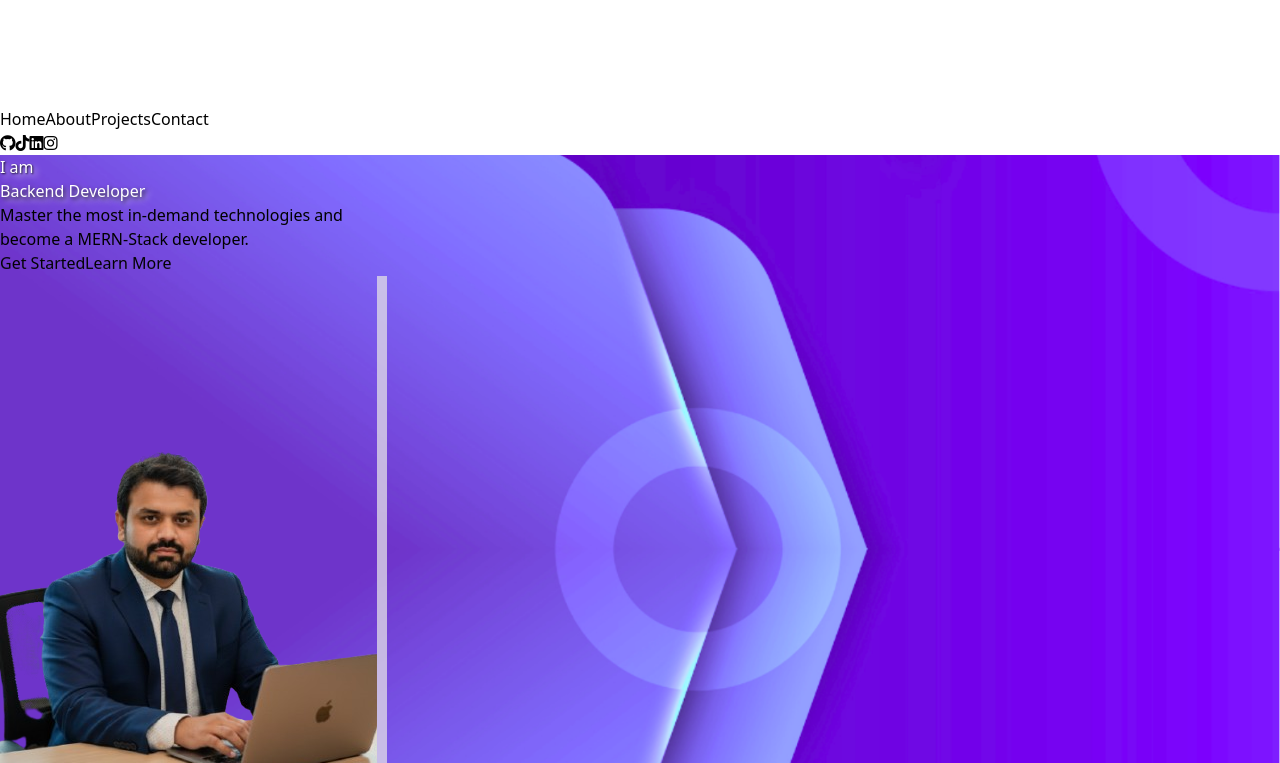
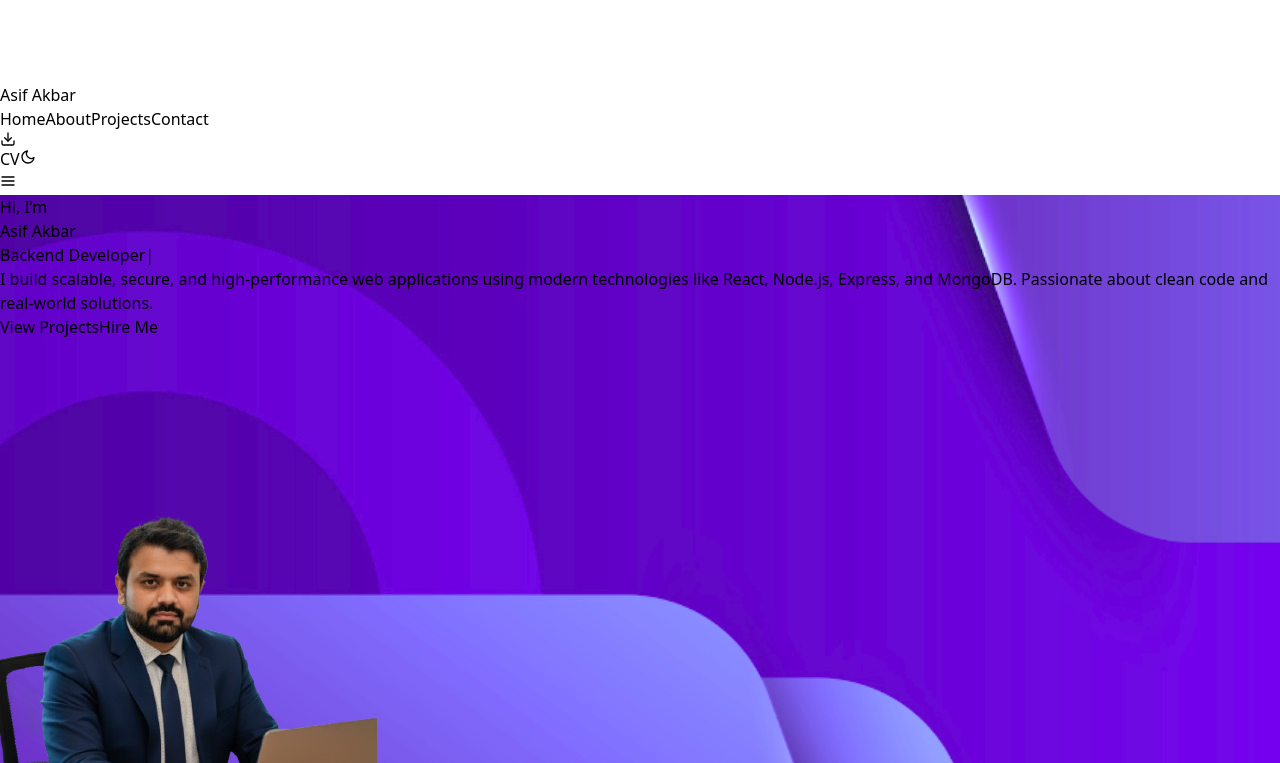
Before and after one commit to 786asifakbar/porto, a React (Vite) app: page / in a window 1280 px wide. Shown: the part 417-1180 px from the top of the page. Built offline with nearby package versions, Linux system fonts and the light colour scheme.

Commit message:
fix: update Home and Navbar components for improved functionality and styling

```diff
--- a/src/components/Home.jsx
+++ b/src/components/Home.jsx
@@ -1,112 +1,128 @@
-import { useEffect, useState } from 'react';
-import About from './About';
-import Skills from './Skills';
-import Services from './Services';
-import Projects from './Projects';
-import Contact from './Contact';
-import WhatsAppButton from './WhatsAppButton';
+import { useEffect, useState } from "react";
+import About from "./About";
+import Skills from "./Skills";
+import Services from "./Services";
+import Projects from "./Projects";
+import Contact from "./Contact";
+import WhatsAppButton from "./WhatsAppButton";
 
-const typingSpeed = 90; // Speed of typing effect in milliseconds
-const pauseDuration = 2000; // Duration to pause before changing text
+const roles = [
+  "MERN Stack Developer",
+  "Backend Developer (Node.js)",
+  "React Frontend Developer",
+];
+
+const typingSpeed = 80;
+const pauseDuration = 1800;
 
 const Home = () => {
-  const [text, setText] = useState('');
-  const [index, setIndex] = useState(0);
+  const [text, setText] = useState("");
+  const [roleIndex, setRoleIndex] = useState(0);
   const [isDeleting, setIsDeleting] = useState(false);
-  const phrases = ['Asif Akbar', 'Backend Developer (Node.js)'];
 
   useEffect(() => {
+    const currentRole = roles[roleIndex];
+
     const handleTyping = () => {
-      const currentPhrase = phrases[Math.floor(index / (phrases.length + 1))];
-      const newText = isDeleting
-        ? currentPhrase.substring(0, text.length - 1)
-        : currentPhrase.substring(0, text.length + 1);
-      setText(newText);
+      setText((prev) =>
+        isDeleting
+          ? currentRole.substring(0, prev.length - 1)
+          : currentRole.substring(0, prev.length + 1)
+      );
 
-      if (!isDeleting && newText === currentPhrase) {
+      if (!isDeleting && text === currentRole) {
         setTimeout(() => setIsDeleting(true), pauseDuration);
-      } else if (isDeleting && newText === '') {
+      } else if (isDeleting && text === "") {
         setIsDeleting(false);
-        setIndex((prev) => (prev + 1) % (phrases.length * 2)); // Loop through phrases
+        setRoleIndex((prev) => (prev + 1) % roles.length);
       }
     };
-    const typingInterval = setInterval(handleTyping, typingSpeed);
-    return () => clearInterval(typingInterval);
-  }, [text, isDeleting, index]);
+
+    const timer = setTimeout(handleTyping, typingSpeed);
+    return () => clearTimeout(timer);
+  }, [text, isDeleting, roleIndex]);
 
   return (
     <>
-      <div
-        className="flex flex-col md:flex-row items-center justify-between p-4 md:p-8
-        bg-cover bg-center shadow-2xl"
-        style={{
-          perspective: '1000px',
-          backgroundImage: 'url(re.png)', // Replace with your image path
-          backgroundSize: 'cover',
-          backgroundPosition: 'center',
-        }}
+      {/* HERO SECTION */}
+      <section
+        className="relative min-h-screen flex items-center
+        bg-cover bg-center"
+        style={{ backgroundImage: "url(re.png)" }}
       >
-        {/* Left Side: Heading with Typing Effect and Buttons */}
-        <div className="md:w-1/2 text-center md:text-left mb-8 md:mb-0 transform transition-transform duration-700">
-          <h1
-            className="text-4xl font-bold sm:text-3xl md:text-5xl lg:text-8xl
-             leading-tight tracking-wider"
-            style={{
-              color: 'white', // Set the color to white
-              textShadow: '1px 1px 2px rgba(0, 0, 0, 0.8), 4px 4px 6px rgba(255, 255, 255, 0.6)', // Adjust shadow for better visibility
-            }}
-          >
-            I am <br />
-            <span
-              className="font-extrabold animate-pulse"
-              style={{
-                color: 'white', // Set the color to white
-                textShadow: '2px 2px 4px rgba(0, 0, 0, 0.8), 4px 4px 6px rgba(255, 255, 255, 0.6)',
-              }}
-            >
+        {/* Overlay */}
+        <div className="absolute inset-0 bg-black/70"></div>
+
+        <div className="relative z-10 max-w-7xl mx-auto px-6 md:px-12
+          grid grid-cols-1 md:grid-cols-2 gap-10 items-center">
+
+          {/* LEFT CONTENT */}
+          <div className="text-center md:text-left">
+            <p className="text-purple-400 font-semibold tracking-wide mb-3">
+              Hi, I’m
+            </p>
+
+            <h1 className="text-white font-extrabold
+              text-4xl sm:text-5xl md:text-6xl leading-tight">
+              Asif Akbar
+            </h1>
+
+            <h2 className="mt-4 text-xl sm:text-2xl text-gray-300 h-8">
+              <span className="text-purple-400 font-semibold">
                 {text}
               </span>
-          </h1>
-          <p className="text-xl md:text-2xl mt-5 mb-6 text-gray-300 leading-relaxed">
-            Master the most in-demand technologies and <br /> become a MERN-Stack developer.
+              <span className="animate-pulse">|</span>
+            </h2>
+
+            <p className="mt-6 text-gray-300 max-w-xl leading-relaxed">
+              I build scalable, secure, and high-performance web applications
+              using modern technologies like React, Node.js, Express, and MongoDB.
+              Passionate about clean code and real-world solutions.
             </p>
-          <div className="flex justify-center md:justify-start mt-5 space-x-6">
-            <button
-              className="bg-purple-600 text-white px-8 py-3 rounded-md hover:bg-purple-700 transition duration-300 transform hover:scale-105 shadow-2xl"
-              style={{ transform: 'perspective(500px) rotateX(10deg)' }}
+
+            {/* CTA */}
+            <div className="mt-8 flex flex-col sm:flex-row gap-4
+              justify-center md:justify-start">
+              <a
+                href="#projects"
+                className="bg-purple-600 hover:bg-purple-700
+                text-white px-8 py-3 rounded-md font-semibold
+                transition shadow-lg text-center"
               >
-              Get Started
-            </button>
-            <button
-              className="border border-purple-600 text-purple-600 px-8 py-3 rounded-md hover:bg-purple-600 hover:text-white transition duration-300 transform hover:scale-105 shadow-lg"
-              style={{ transform: 'perspective(500px) rotateX(-10deg)' }}
+                View Projects
+              </a>
+
+              <a
+                href="#contact"
+                className="border border-purple-500 text-purple-400
+                hover:bg-purple-600 hover:text-white
+                px-8 py-3 rounded-md font-semibold
+                transition shadow-lg text-center"
               >
-              Learn More
-            </button>
+                Hire Me
+              </a>
             </div>
           </div>
 
-        {/* Right Side: Image */}
-        <div className="md:w-1/2 transform transition-transform duration-500">
+          {/* RIGHT IMAGE */}
+          <div className="flex justify-center md:justify-end">
             <img
-            src="./enhancerImage.png" // Replace with your image source
-            alt="Hero"
-            className="w-full md:w-96 rounded-full float-right"
-            style={{
-              transform: 'rotateY(-1deg)',
-              boxShadow: '10px 1px 0px rgba(225, 221, 231, 0.76)',
-            }}
+              src="./enhancerImage.png"
+              alt="Asif Akbar"
+              className="w-64 sm:w-72 md:w-96 rounded-2xl
+              shadow-2xl border border-white/10"
             />
           </div>
         </div>
+      </section>
 
+      {/* SECTIONS */}
       <About />
       <Skills />
       <Services />
       <Projects />
       <Contact />
       <WhatsAppButton />
-
     </>
   );
 };
--- a/src/components/Navbar.jsx
+++ b/src/components/Navbar.jsx
@@ -1,130 +1,140 @@
-import { useState } from 'react';
-import { NavLink } from 'react-router-dom'; // For routing
+import { useState, useEffect } from "react";
+import { NavLink } from "react-router-dom";
+import { FiMenu, FiX, FiMoon, FiSun, FiDownload } from "react-icons/fi";
+
+const sections = [
+  { name: "Home", path: "/" },
+  { name: "About", path: "/about" },
+  { name: "Projects", path: "/projects" },
+  { name: "Contact", path: "/contact" },
+];
 
 const Navbar = () => {
-  const [drawerOpen, setDrawerOpen] = useState(false);
+  const [open, setOpen] = useState(false);
+  const [dark, setDark] = useState(false);
+  const [scrolled, setScrolled] = useState(false);
 
-  const toggleDrawer = () => {
-    setDrawerOpen(!drawerOpen);
-  };
+  // Sticky shadow on scroll
+  useEffect(() => {
+    const onScroll = () => setScrolled(window.scrollY > 20);
+    window.addEventListener("scroll", onScroll);
+    return () => window.removeEventListener("scroll", onScroll);
+  }, []);
+
+  // Dark mode
+  useEffect(() => {
+    document.documentElement.classList.toggle("dark", dark);
+  }, [dark]);
+
   return (
-    <nav className="bg-gradient-to-r from-purple-600 to-indigo-600 text-white shadow-xl">
-      <div className="container mx-auto flex justify-between items-center p-5">
-        {/* Logo with Link to Home */}
-        <NavLink to="/" aria-label="Home">
-          <img src="/blue.png" alt="Logo"
-            className="h-16 w-16 rounded-full shadow-lg transition-transform duration-500
-          hover:scale-105"/>
+    <header
+      className={`fixed top-0 left-0 w-full z-50 transition-all duration-300
+      ${scrolled ? "backdrop-blur bg-white/80 dark:bg-gray-900/80 shadow-md" : "bg-transparent"}`}
+    >
+      <div className="max-w-7xl mx-auto px-6 py-4 flex items-center justify-between">
+
+        {/* Logo */}
+        <NavLink to="/" className="flex items-center gap-2">
+          <img
+            src="/blue.png"
+            alt="Asif Akbar"
+            className="h-10 w-10 rounded-full"
+          />
+          <span className="font-bold text-lg text-gray-800 dark:text-white">
+            Asif Akbar
+          </span>
         </NavLink>
 
-        {/* Hamburger Menu Button for Mobile */}
-        <button onClick={toggleDrawer} aria-label="Toggle navigation" className="md:hidden">
-          <svg
-            className="w-8 h-8 text-white"
-            xmlns="http://www.w3.org/2000/svg"
-            fill="none"
-            viewBox="0 0 24 24"
-            stroke="currentColor"
-          >
-            <path strokeLinecap="round"
-            strokeLinejoin="round"
-            strokeWidth="2"
-            d="M4 6h16M4 12h16m-7 6h7" />
-          </svg>
-        </button>
-
-        {/* Links for larger screens */}
-        <div className="hidden md:flex space-x-6 text-lg font-semibold">
-          {['Home', 'About', 'Projects', 'Contact'].map((text, idx) => (
+        {/* Desktop Menu */}
+        <nav className="hidden md:flex items-center gap-8">
+          {sections.map(({ name, path }) => (
             <NavLink
-              key={idx}
-              exact
-              to={`/${text.toLowerCase()}`}
-              activeClassName="text-yellow-300 underline"
-              className="hover:text-gray-300 transition duration-300 ease-out"
+              key={name}
+              to={path}
+              className={({ isActive }) =>
+                `font-medium transition relative
+                ${isActive
+                  ? "text-purple-600 dark:text-purple-400 after:absolute after:-bottom-1 after:left-0 after:w-full after:h-0.5 after:bg-purple-600"
+                  : "text-gray-700 dark:text-gray-300 hover:text-purple-600"}`
+              }
             >
-              {text}
+              {name}
             </NavLink>
           ))}
-        </div>
 
-        {/* Social Media Icons */}
-        <div className="hidden md:flex space-x-4">
-          {[
-            { href: 'https://github.com/786asifakbar', icon: 'fab fa-github' },
-            { href: 'https://tiktok.com', icon: 'fab fa-tiktok' },
-            { href: 'https://www.linkedin.com', icon: 'fab fa-linkedin' },
-            { href: 'https://www.instagram.com', icon: 'fab fa-instagram' },
-          ].map(({ href, icon }, idx) => (
-            <a
-              key={idx}
-              href={href}
-              target="_blank"
-              rel="noopener noreferrer"
-              className="text-2xl hover:text-yellow-300 transition duration-300"
-            >
-              <i className={`${icon}`}></i>
-            </a>
-          ))}
-        </div>
+          {/* CV Button */}
+          <a
+            href="/Asif Akbar.pdf"
+            download
+            className="flex items-center gap-2 px-4 py-2 rounded-md
+            bg-purple-600 hover:bg-purple-700 text-white text-sm font-semibold transition"
+          >
+            <FiDownload /> CV
+          </a>
+
+          {/* Theme Toggle */}
+          <button
+            onClick={() => setDark(!dark)}
+            className="text-xl text-gray-700 dark:text-gray-300 hover:text-purple-600 transition"
+          >
+            {dark ? <FiSun /> : <FiMoon />}
+          </button>
+        </nav>
+
+        {/* Mobile Button */}
+        <button
+          onClick={() => setOpen(true)}
+          className="md:hidden text-2xl text-gray-800 dark:text-white"
+        >
+          <FiMenu />
+        </button>
       </div>
 
-      {/* Drawer for Mobile */}
-      {drawerOpen && (
-        <div className="fixed inset-0 bg-gradient-to-b from-indigo-600 to-purple-700 bg-opacity-95 z-50 flex flex-col items-center justify-center transition-transform duration-500 ease-in-out">
-          <button
-            onClick={toggleDrawer}
-            className="absolute top-4 right-6 text-white hover:text-yellow-400 transition-transform duration-500"
-            aria-label="Close navigation"
-          >
-            <svg
-              className="w-8 h-8"
-              xmlns="http://www.w3.org/2000/svg"
-              fill="none"
-              viewBox="0 0 24 24"
-              stroke="currentColor"
+      {/* Mobile Drawer */}
+      {open && (
+        <div className="fixed inset-0 bg-black/60 backdrop-blur-sm z-50">
+          <div className="absolute right-0 top-0 h-full w-72 bg-white dark:bg-gray-900 p-6">
+            <button
+              onClick={() => setOpen(false)}
+              className="absolute top-4 right-4 text-2xl text-gray-700 dark:text-white"
             >
-              <path strokeLinecap="round" strokeLinejoin="round" strokeWidth="2" d="M6 18L18 6M6 6l12 12" />
-            </svg>
-          </button>
-          {['Home', 'About', 'Projects', 'Contact'].map((text, idx) => (
-            <NavLink
-              key={idx}
-              exact
-              to={`/${text.toLowerCase()}`}
-              onClick={toggleDrawer}
-              className="text-3xl text-white my-3 transition duration-300 hover:text-yellow-400"
-            >
-              {text}
-            </NavLink>
-          ))}
-          {/* Social Icons in Drawer */}
-          <div className="flex space-x-6 mt-6">
-            {[
-              { href: 'https://github.com/786asifakbar', icon: 'fab fa-github' },
-              { href: 'https://tiktok.com', icon: 'fab fa-tiktok' },
-              { href: 'https://www.linkedin.com', icon: 'fab fa-linkedin' },
-              { href: 'https://www.instagram.com', icon: 'fab fa-instagram' },
-            ].map(({ href, icon }, idx) => (
+              <FiX />
+            </button>
+
+            <div className="mt-16 flex flex-col gap-6">
+              {sections.map(({ name, path }) => (
+                <NavLink
+                  key={name}
+                  to={path}
+                  onClick={() => setOpen(false)}
+                  className="text-lg font-medium text-gray-700 dark:text-gray-300 hover:text-purple-600"
+                >
+                  {name}
+                </NavLink>
+              ))}
+
               <a
-                key={idx}
-                href={href}
-                target="_blank"
-                rel="noopener noreferrer"
-                className="text-4xl text-white hover:text-yellow-400 transition duration-300"
+                href="/Asif Akbar.pdf"
+                download
+                className="flex items-center gap-2 mt-4 px-4 py-2 rounded-md
+                bg-purple-600 text-white font-semibold"
               >
-                <i className={`${icon}`}></i>
+                <FiDownload /> Download CV
               </a>
-            ))}
+
+              <button
+                onClick={() => setDark(!dark)}
+                className="flex items-center gap-2 text-gray-700 dark:text-gray-300"
+              >
+                {dark ? <FiSun /> : <FiMoon />}
+                Toggle Theme
+              </button>
+            </div>
           </div>
         </div>
       )}
-
-      {/* FontAwesome CSS */}
-      <style>{`
-        @import url('https://cdnjs.cloudflare.com/ajax/libs/font-awesome/5.15.4/css/all.min.css');
-      `}</style>
-    </nav>
+    </header>
   );
 };
+
 export default Navbar;
```
Lines whose indentation alone changed are shown as unchanged.
